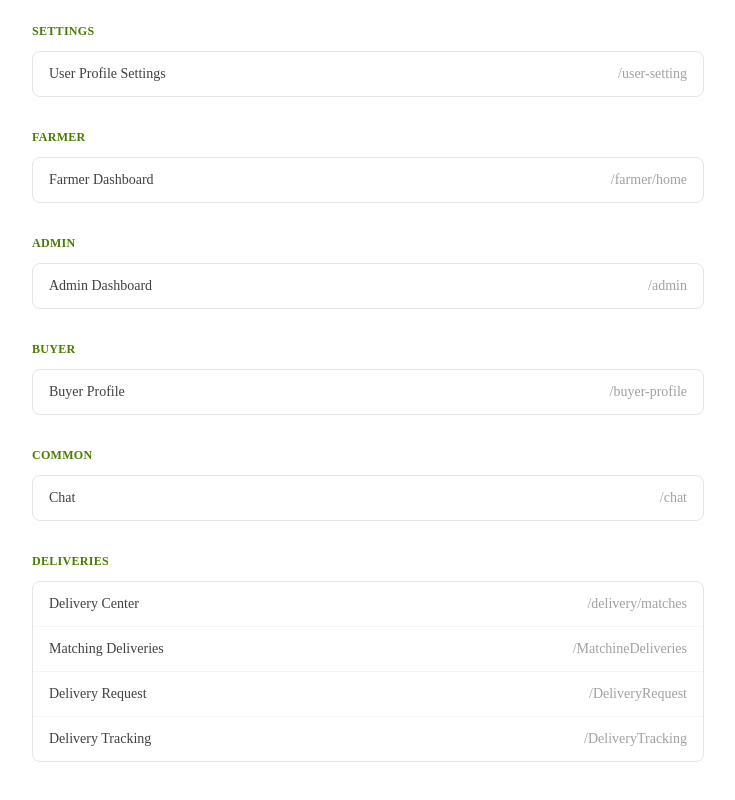
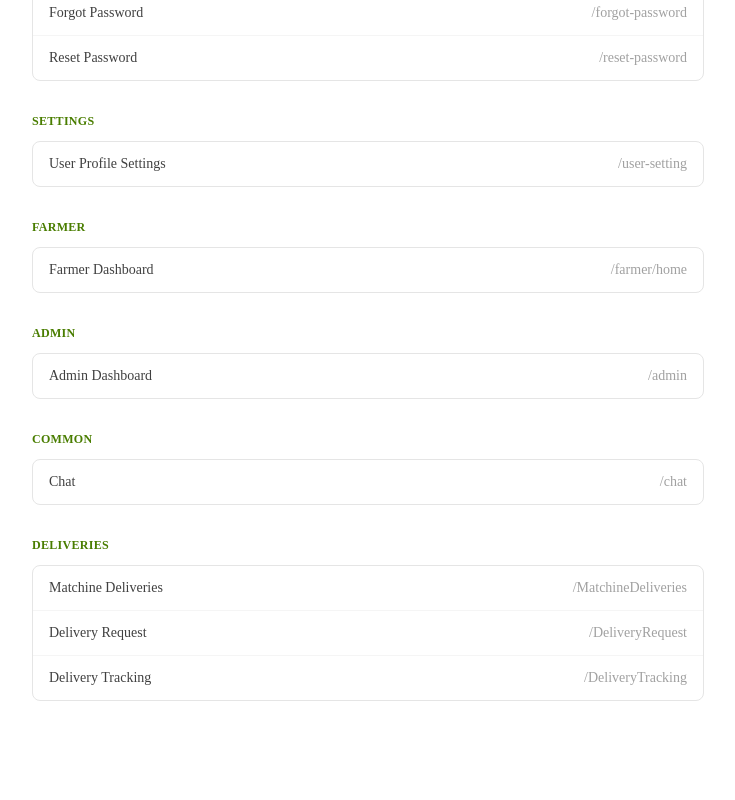
Before and after one commit to rukshan-premathilaka/ran-aswanu-client, a React (Vite) app: page /dev-routes in a window 1280 px wide. Shown: the part 634-1434 px from the top of the page, without its empty margins (272-1007 px from the left). After the commit the page ends 1375 px from the top, so only its background shows below. Built offline with nearby package versions, Linux system fonts and the light colour scheme.

Commit message:
First open page is home now

```diff
--- a/src/routes/Routes.config.js
+++ b/src/routes/Routes.config.js
@@ -1,8 +1,10 @@
-import { lazy } from "react";
+import { createElement, lazy } from "react";
+import { Navigate } from "react-router-dom";
+import MatchingDeliveriesPage from "@/page/delivery/MatchingDeliveriesPage.jsx";
+import DeliveryRequestPage from "@/page/delivery/DeliveryRequestPage.jsx";
+import DeliveryTrackingPage from "@/page/delivery/DeliveryTrackingPage.jsx";
 import FarmerRoutes from "@/routes/FarmerRoutes.jsx";
-import AdminRoutes from "@/routes/AdminRoutes.jsx";
 import BuyerProfilePage from "@/page/buyer/BuyerProfilePage.jsx";
-
 // Auth pages
 const Login = lazy(() => import("@/page/auth/LoginPage.jsx"));
 const RegisterPage = lazy(() => import("@/page/auth/RegisterPage.jsx"));
@@ -11,95 +13,77 @@ const ResetPasswordPage = lazy(() => import("@/page/auth/ResetPassword.jsx"));
 
 // Public pages
 const Welcome = lazy(() => import("@/page/public/welcome.jsx"));
-const Home = lazy(() => import("@/page/public/Home.jsx"));
-const ProductsPage = lazy(() => import("@/page/public/ProductsPage.jsx"));
+const Home = lazy(() =>
+	import("@/page/public/Home.jsx").then((m) => ({ default: m.Home }))
+);
 const ProductClick = lazy(() => import("@/page/public/ProductClick.jsx"));
+const ProductsPage = lazy(() =>
+	import("@/page/public/ProductsPage.jsx").then((m) => ({ default: m.ProductsPage }))
+);
 const CartPage = lazy(() => import("@/page/public/CartPage.jsx"));
+
+// Admin
+const AdminRoutes = lazy(() => import("@/routes/AdminRoutes.jsx"));
 
 // Settings
 const UserProfileSettings = lazy(() => import("@/page/settings/UserProfileSettings.jsx"));
 
 // Common
 const ChatPage = lazy(() => import("@/page/common/ChatPage.jsx"));
-const DeliveryRoutes = lazy(() => import("@/routes/DeliveryRoutes.jsx"));
-const MatchingDeliveriesPage = lazy(() => import("@/page/delivery/MatchingDeliveriesPage.jsx"));
-const DeliveryRequestPage = lazy(() => import("@/page/delivery/DeliveryRequestPage.jsx"));
-const DeliveryTrackingPage = lazy(() => import("@/page/delivery/DeliveryTrackingPage.jsx"));
+
+// "/" (what opens when the project runs) goes straight to the home page
+const RedirectToHome = () => createElement(Navigate, { to: "/home", replace: true });
 
 const routes = [
-    // ---------------- Public Routes ----------------
-    { path: "/", label: "Welcome", group: "Public", element: Welcome },
+	// ---------------- Public ----------------
+	{ path: "/", label: "Root (goes to Home)", group: "Public", element: RedirectToHome },
+	{ path: "/welcome", label: "Welcome", group: "Public", element: Welcome }, // language page, still available here
 	{ path: "/home", label: "Home", group: "Public", element: Home },
 	{ path: "/products", label: "Products", group: "Public", element: ProductsPage },
-    { path: "/product/:listId", devLink: "/products", label: "Product Details", group: "Public", element: ProductClick },
+	{ path: "/product/:listId", devLink: "/product/1", label: "Product Detail", group: "Public", element: ProductClick },
 	{ path: "/cart", label: "Cart", group: "Public", element: CartPage },
 
-    // ---------------- Auth Routes ----------------
+	// ---------------- Auth ----------------
 	{ path: "/register", label: "Register", group: "Auth", element: RegisterPage },
 	{ path: "/login", label: "Login", group: "Auth", element: Login },
 	{ path: "/forgot-password", label: "Forgot Password", group: "Auth", element: ForgotPasswordPage },
 	{ path: "/reset-password", label: "Reset Password", group: "Auth", element: ResetPasswordPage },
 
-    // ---------------- Settings Routes ----------------
-    {
-        path: "/user-setting",
-        label: "User Profile Settings",
-        group: "Settings",
-        element: UserProfileSettings,
-        protectedRole: "AUTHENTICATED"
-    },
+	// ---------------- Settings ----------------
+	{ path: "/user-setting", label: "User Profile Settings", group: "Settings", element: UserProfileSettings },
 
-    // ---------------- Farmer Routes (FARMER role only) ----------------
+	// ---------------- Farmer ----------------
 	{
 		path: "/farmer/*",
 		devLink: "/farmer/home",
 		label: "Farmer Dashboard",
 		group: "Farmer",
 		element: FarmerRoutes,
-        protectedRole: "FARMER"
 	},
 
-    // ---------------- Admin Routes ----------------
+	{
+		path: "/buyer-profile",
+		label: "Buyer Profile",
+		group: "Public",
+		element: BuyerProfilePage
+	},
+
+	// ---------------- Admin ----------------
 	{
 		path: "/admin/*",
 		devLink: "/admin",
 		label: "Admin Dashboard",
 		group: "Admin",
-        element: AdminRoutes
+		element: AdminRoutes,
 	},
 
-    // ---------------- Buyer Profile Route (any logged-in user) ----------------
-    {
-        path: "/buyer-profile",
-        label: "Buyer Profile",
-        group: "Buyer",
-        element: BuyerProfilePage,
-        protectedRole: "AUTHENTICATED"
-    },
+	// ---------------- Common ----------------
+	{ path: "/chat", label: "Chat", group: "Common", element: ChatPage },
 
-    // ---------------- Common Routes ----------------
-    {
-        path: "/chat",
-        label: "Chat",
-        group: "Common",
-        element: ChatPage,
-        protectedRole: "AUTHENTICATED"
-    },
-
-    // ---------------- Delivery Center ----------------
-    {
-        path: "/delivery/*",
-        devLink: "/delivery/matches",
-        label: "Delivery Center",
-        group: "Deliveries",
-        element: DeliveryRoutes,
-        protectedRole: "AUTHENTICATED"
-    },
-
-    // Legacy URLs are retained so existing bookmarks/components keep working.
-    { path: "/MatchineDeliveries", label: "Matching Deliveries", group: "Deliveries", element: MatchingDeliveriesPage, protectedRole: "AUTHENTICATED" },
-    { path: "/DeliveryRequest", label: "Delivery Request", group: "Deliveries", element: DeliveryRequestPage, protectedRole: "AUTHENTICATED" },
-    { path: "/DeliveryTracking", label: "Delivery Tracking", group: "Deliveries", element: DeliveryTrackingPage, protectedRole: "AUTHENTICATED" },
+	// ---------------- Deliveries ----------------
+	{ path: "/MatchineDeliveries", label: "Matchine Deliveries", group: "Deliveries", element: MatchingDeliveriesPage },
+	{ path: "/DeliveryRequest", label: "Delivery Request", group: "Deliveries", element: DeliveryRequestPage },
+	{ path: "/DeliveryTracking", label: "Delivery Tracking", group: "Deliveries", element: DeliveryTrackingPage },
 ];
 
 export default routes;
```
Lines whose indentation alone changed are shown as unchanged.
